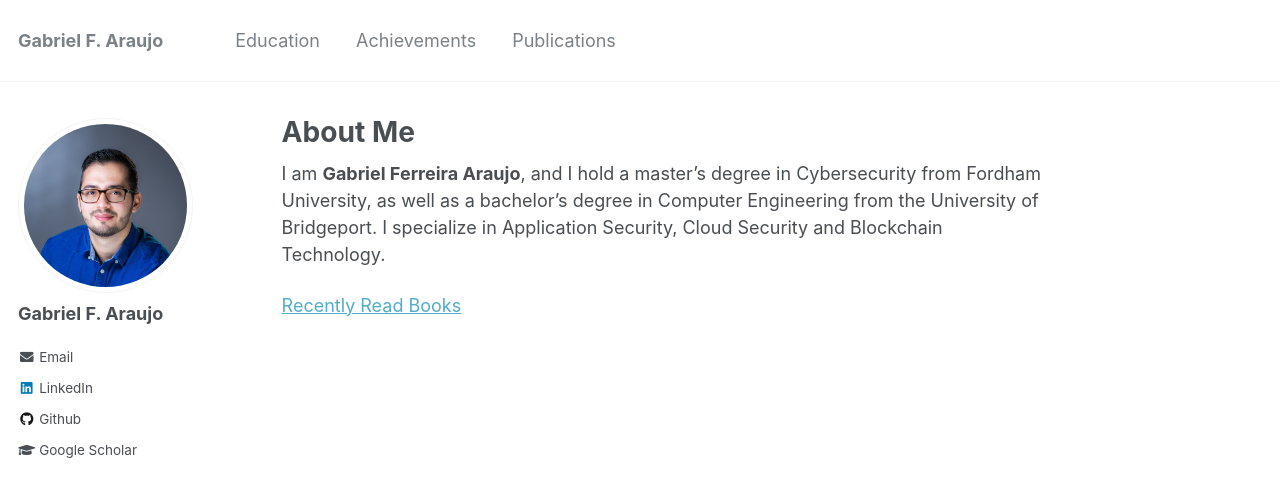
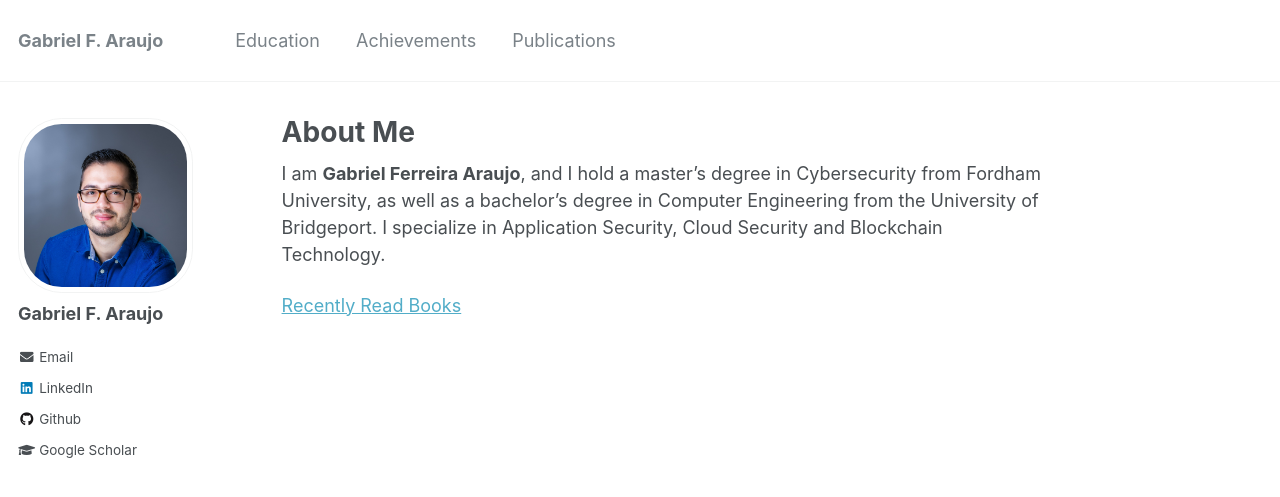
Before and after one commit to gabrujo/gabrujo.github.io, a Jekyll site: the page built from _pages/about.md, in a window 1280 px wide. Shown: the top 497 px of the page. Built offline with Jekyll 4.4.1, drawn with Linux system fonts in a browser that asks for light colours.

Commit message:
change in border image

```diff
--- a/_sass/_sidebar.scss
+++ b/_sass/_sidebar.scss
@@ -84,7 +84,7 @@
 
     img {
       max-width: 175px;
-      border-radius: 75%;
+      border-radius: 25%;
 
       @include breakpoint($large) {
         padding: 5px;
```
